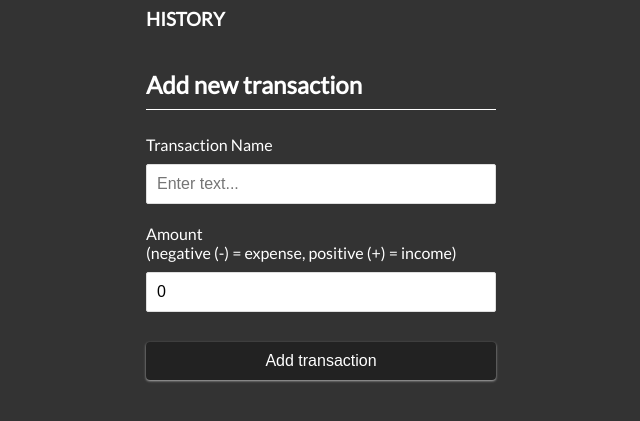
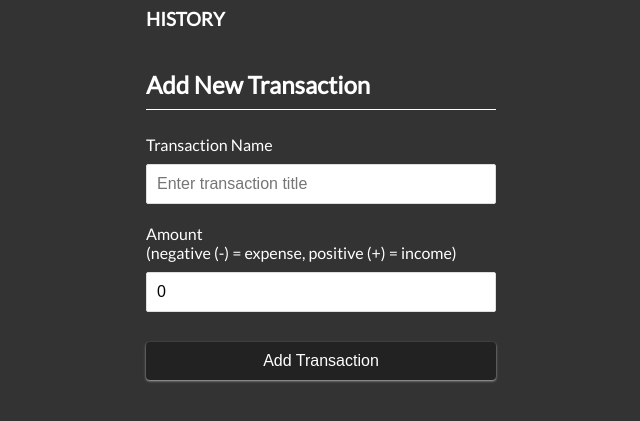
Before and after one commit to Novus817/react-expense-tracker, a React (Create React App) app: page / in a window 1280 px wide. Shown: the part 349-770 px from the top of the page, without its empty margins (319-959 px from the left). Built offline with nearby package versions, Linux system fonts and the light colour scheme.

Commit message:
change copy

```diff
--- a/src/components/AddTransaction.js
+++ b/src/components/AddTransaction.js
@@ -24,7 +24,7 @@ export const AddTransaction = () => {
 
   return (
     <>
-      <h2>Add new transaction</h2>
+      <h2>Add New Transaction</h2>
       <form onSubmit={onSubmit}>
         <div className="form-control">
           <label htmlFor="text">Transaction Name</label>
@@ -34,7 +34,7 @@ export const AddTransaction = () => {
             id="text"
             value={text}
             onChange={e => setText(e.target.value)}
-            placeholder="Enter text..."
+            placeholder="Enter transaction title"
           />
         </div>
         <div className="form-control">
@@ -51,7 +51,7 @@ export const AddTransaction = () => {
             placeholder="Enter amount..."
           />
         </div>
-        <button className="btn">Add transaction</button>
+        <button className="btn">Add Transaction</button>
       </form>
     </>
   );
```
